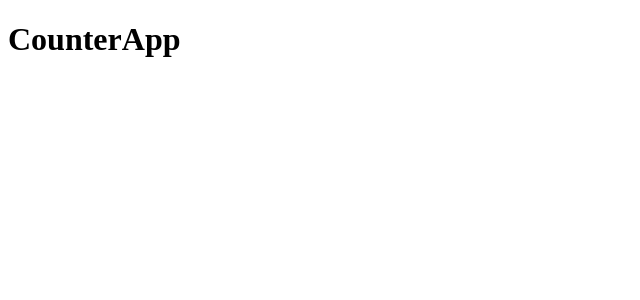
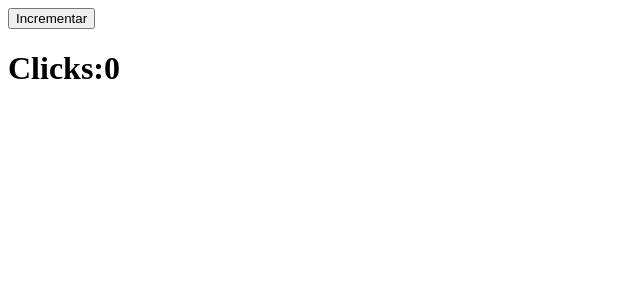
Before and after one commit to pedro-donoso/usestate-app, a React (Create React App) app: page / in a window 1280 px wide. Shown: the top 300 px of the page, without its empty margins (0-640 px from the left). Built offline with nearby package versions, Linux system fonts and the light colour scheme.

Commit message:
agrego boton

```diff
--- a/src/CounterApp.js
+++ b/src/CounterApp.js
@@ -4,7 +4,10 @@ const CounterApp = () => {
   const [counter, setCounter] = useState(0);
   return (
     <div>
-    <h1>CounterApp</h1>
+    <button onClick={()=>setCounter(counter+1)}>
+      Incrementar
+    </button>
+    <h1>Clicks:{counter}</h1>
     </div>
   )
 }
```
